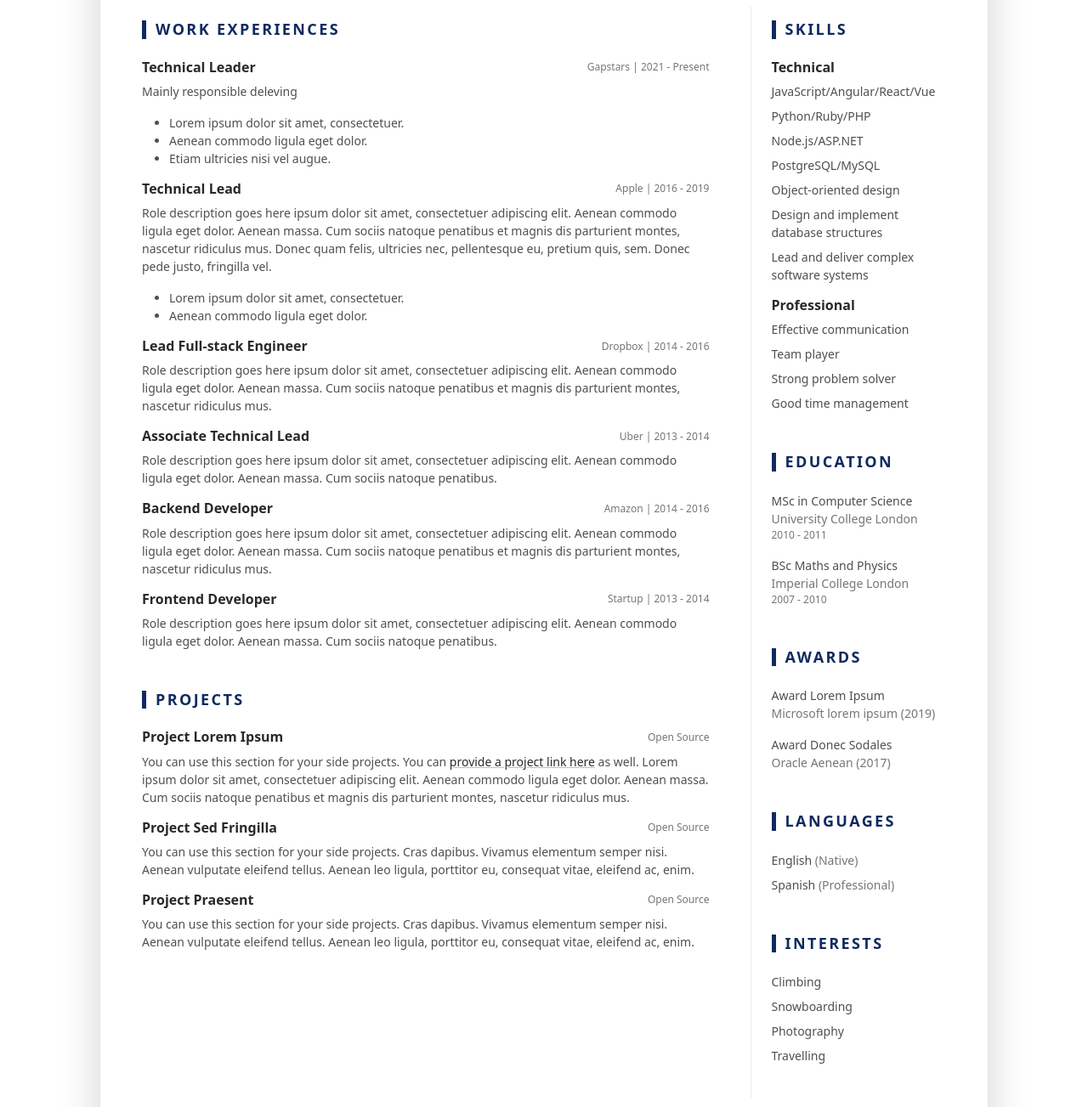
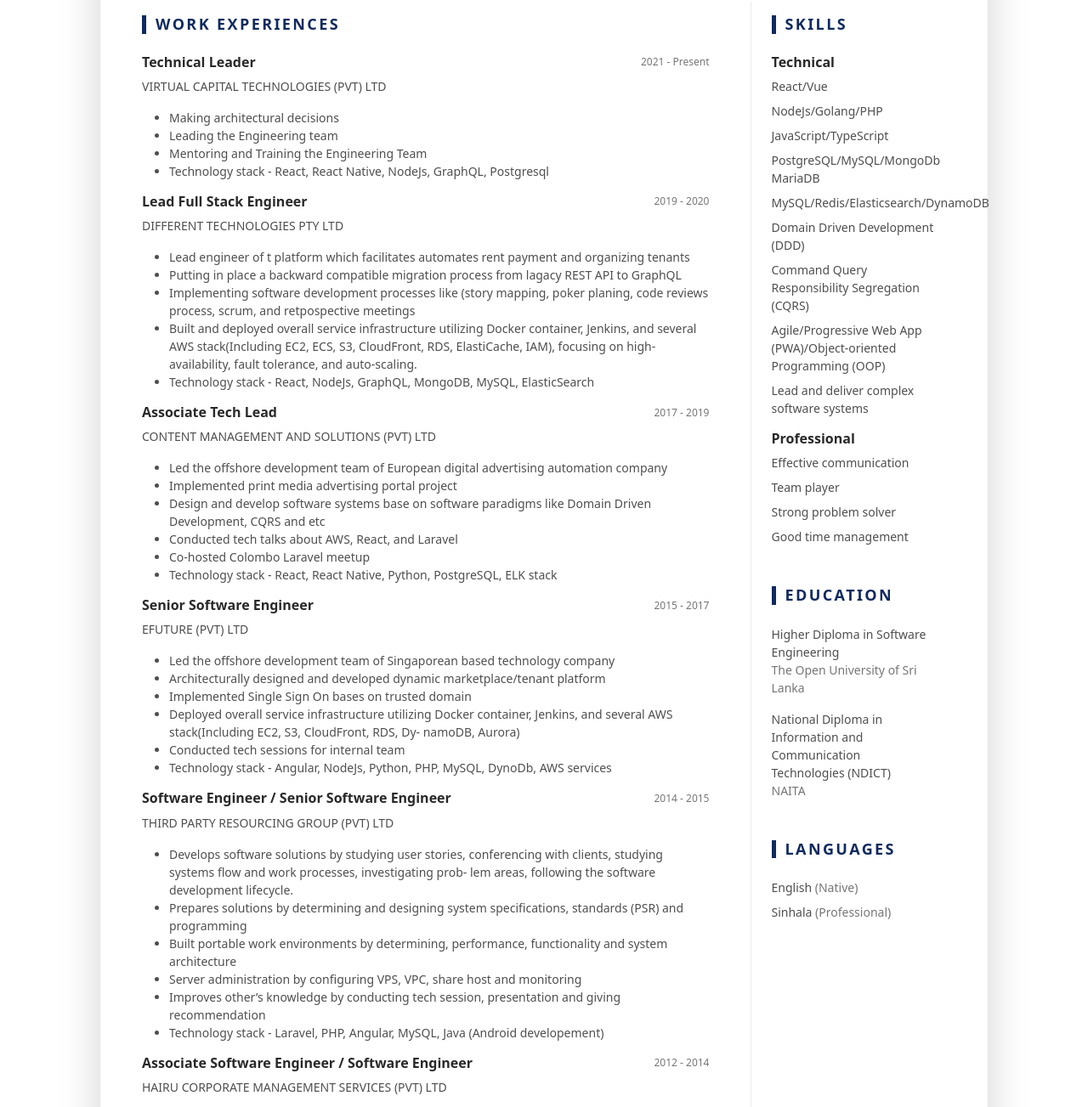
Before and after one commit to sanathks/resume, a plain HTML site: page index.html in a window 1280 px wide. Shown: the part 409-1712 px from the top of the page at 85% size. Drawn offline with Linux system fonts and the light colour scheme.

Commit message:
add content

```diff
--- a/index.html
+++ b/index.html
@@ -1,7 +1,7 @@
 <!DOCTYPE html>
 <html lang="en">
 <head>
-	<title>DevResume - Bootstrap 4 Resume/CV Template For Software Developers</title>
+	<title>Sanath Samarasinghe - RÉSUMÉ</title>
 
 	<!-- Meta -->
 	<meta charset="utf-8">
@@ -53,7 +53,10 @@
 						</div>
 
 						<div class="col text-start">
-							<p class="mb-0">Summarise your career here. <a class="theme-link" href="https://themes.3rdwavemedia.com/resources/sketch-template/resume-sketch-sketch-resume-template-for-software-developers/" target="_blank">You can make a PDF version of your resume using our free Sketch template here</a>. Donec quam felis, ultricies nec, pellentesque eu. Lorem ipsum dolor sit amet, consectetuer adipiscing elit. Aenean commodo ligula eget dolor. Aenean massa. Cum sociis natoque penatibus et magnis dis parturient montes, nascetur ridiculus mus. Donec quam felis, ultricies nec, pellentesque eu, pretium quis, sem.  Maecenas nec odio et ante tincidunt tempus. Donec vitae sapien ut libero venenatis faucibus. Nullam quis ante. Etiam sit amet orci eget eros faucibus tincidunt. Duis leo. Sed fringilla mauris sit amet nibh. </p>
+							<p class="mb-0">
+								An experienced technical leader and a team player with strong interpersonal skills and process a flexible and detail-oriented attitude. The driven
+								factor of my nine years of experience was the challenges and learning. I’m willing to take any challenges coming in my way as motivation
+							</p>
 						</div><!--//col-->
 					</div>
 				</div><!--//resume-intro-->
@@ -63,124 +66,156 @@
 						<div class="resume-main col-12 col-lg-8 col-xl-9   pe-0   pe-lg-5">
 							<section class="work-section py-3">
 								<h3 class="text-uppercase resume-section-heading mb-4">Work Experiences</h3>
+
+								<!--<div class="item mb-3">
+									<div class="item-heading row align-items-center mb-2">
+										<h4 class="item-title col-12 col-md-6 col-lg-8 mb-2 mb-md-0">Technical Leader</h4>
+										<div class="item-meta col-12 col-md-6 col-lg-4 text-muted text-start text-md-end">
+											2021 - Present
+										</div>
+									</div>
+									<div class="item-content">
+										<p> Gapstars  </p>
+										<ul class="resume-list">
+											<li>Making architectural decisions</li>
+											<li>Leading the Engineering team</li>
+											<li>Mentoring and Training the Engineering Team</li>
+											<li>Technology stack - React, React Native, NodeJs, GraphQL, Postgresql</li>
+										</ul>
+									</div>
+								</div>&lt;!&ndash;//GS&ndash;&gt;-->
 								<div class="item mb-3">
 									<div class="item-heading row align-items-center mb-2">
 										<h4 class="item-title col-12 col-md-6 col-lg-8 mb-2 mb-md-0">Technical Leader</h4>
 										<div class="item-meta col-12 col-md-6 col-lg-4 text-muted text-start text-md-end">
-											Gapstars | 2021 - Present
+											2021 - Present
 										</div>
 									</div>
 									<div class="item-content">
-										<p> Mainly responsible deleving  </p>
+										<p> VIRTUAL CAPITAL TECHNOLOGIES (PVT) LTD  </p>
 										<ul class="resume-list">
-											<li>Lorem ipsum dolor sit amet, consectetuer.</li>
-											<li>Aenean commodo ligula eget dolor.</li>
-											<li>Etiam ultricies nisi vel augue.</li>
+											<li>Making architectural decisions</li>
+											<li>Leading the Engineering team</li>
+											<li>Mentoring and Training the Engineering Team</li>
+											<li>Technology stack - React, React Native, NodeJs, GraphQL, Postgresql</li>
 										</ul>
 									</div>
-								</div><!--//item-->
+								</div><!--//VC-->
+
 								<div class="item mb-3">
 									<div class="item-heading row align-items-center mb-2">
-										<h4 class="item-title col-12 col-md-6 col-lg-8 mb-2 mb-md-0">
-											Technical Lead
-										</h4>
-										<div class="item-meta col-12 col-md-6 col-lg-4 text-muted text-start text-md-end">Apple | 2016 - 2019</div>
-
+										<h4 class="item-title col-12 col-md-6 col-lg-8 mb-2 mb-md-0">Lead Full Stack Engineer</h4>
+										<div class="item-meta col-12 col-md-6 col-lg-4 text-muted text-start text-md-end">
+											2019 - 2020
+										</div>
 									</div>
 									<div class="item-content">
-										<p>Role description goes here ipsum dolor sit amet, consectetuer adipiscing elit. Aenean commodo ligula eget dolor. Aenean massa. Cum sociis natoque penatibus et magnis dis parturient montes, nascetur ridiculus mus. Donec quam felis, ultricies nec, pellentesque eu, pretium quis, sem. Donec pede justo, fringilla vel.</p>
+										<p> DIFFERENT TECHNOLOGIES PTY LTD  </p>
 										<ul class="resume-list">
-											<li>Lorem ipsum dolor sit amet, consectetuer.</li>
-											<li>Aenean commodo ligula eget dolor.</li>
+											<li>Lead engineer of t platform which facilitates automates rent payment and organizing tenants</li>
+											<li>Putting in place a backward compatible migration process from lagacy REST API to GraphQL</li>
+											<li>Implementing software development processes like (story mapping, poker planing, code reviews process, scrum, and retpospective meetings</li>
+											<li>Built and deployed overall service infrastructure utilizing Docker container, Jenkins, and several AWS stack(Including EC2, ECS, S3, CloudFront,
+												RDS, ElastiCache, IAM), focusing on high-availability, fault tolerance, and auto-scaling.</li>
+											<li>Technology stack - React, NodeJs, GraphQL, MongoDB, MySQL, ElasticSearch</li>
 										</ul>
 									</div>
-								</div><!--//item-->
+								</div><!--//DIF-->
+
 								<div class="item mb-3">
 									<div class="item-heading row align-items-center mb-2">
-										<h4 class="item-title col-12 col-md-6 col-lg-8 mb-2 mb-md-0">
-											Lead Full-stack Engineer
-										</h4>
+										<h4 class="item-title col-12 col-md-6 col-lg-8 mb-2 mb-md-0">Associate Tech Lead</h4>
 										<div class="item-meta col-12 col-md-6 col-lg-4 text-muted text-start text-md-end">
-											Dropbox | 2014 - 2016
+											2017 - 2019
 										</div>
-
 									</div>
 									<div class="item-content">
-										<p>Role description goes here ipsum dolor sit amet, consectetuer adipiscing elit. Aenean commodo ligula eget dolor. Aenean massa. Cum sociis natoque penatibus et magnis dis parturient montes, nascetur ridiculus mus.</p>
+										<p> CONTENT MANAGEMENT AND SOLUTIONS (PVT) LTD </p>
+										<ul class="resume-list">
+											<li>Led the offshore development team of European digital advertising automation company</li>
+											<li>Implemented print media advertising portal project</li>
+											<li>Design and develop software systems base on software paradigms like Domain Driven Development, CQRS and etc</li>
+											<li>Conducted tech talks about AWS, React, and Laravel</li>
+											<li>Co-hosted Colombo Laravel meetup</li>
+											<li>Technology stack - React, React Native, Python, PostgreSQL, ELK stack</li>
+										</ul>
 									</div>
-								</div><!--//item-->
-								<div class="item">
+								</div><!--//CMS-->
+
+								<div class="item mb-3">
 									<div class="item-heading row align-items-center mb-2">
-										<h4 class="item-title col-12 col-md-6 col-lg-8 mb-2 mb-md-0">
-											Associate Technical Lead
-										</h4>
-										<div class="item-meta col-12 col-md-6 col-lg-4 text-muted text-start text-md-end">Uber | 2013 - 2014</div>
-
+										<h4 class="item-title col-12 col-md-6 col-lg-8 mb-2 mb-md-0">Senior Software Engineer</h4>
+										<div class="item-meta col-12 col-md-6 col-lg-4 text-muted text-start text-md-end">
+											2015 - 2017
+										</div>
 									</div>
 									<div class="item-content">
-										<p>Role description goes here ipsum dolor sit amet, consectetuer adipiscing elit. Aenean commodo ligula eget dolor. Aenean massa. Cum sociis natoque penatibus. </p>
+										<p> EFUTURE (PVT) LTD  </p>
+										<ul class="resume-list">
+											<li>Led the offshore development team of Singaporean based technology company</li>
+											<li>Architecturally designed and developed dynamic marketplace/tenant platform</li>
+											<li>Implemented Single Sign On bases on trusted domain</li>
+											<li>Deployed overall service infrastructure utilizing Docker container, Jenkins, and several AWS stack(Including EC2, S3, CloudFront, RDS, Dy-
+												namoDB, Aurora)</li>
+											<li>Conducted tech sessions for internal team</li>
+											<li>Technology stack - Angular, NodeJs, Python, PHP, MySQL, DynoDb, AWS services</li>
+										</ul>
 									</div>
-								</div><!--//item-->
-								<div class="item">
+								</div><!--//EF-->
+
+								<div class="item mb-3">
 									<div class="item-heading row align-items-center mb-2">
-										<h4 class="item-title col-12 col-md-6 col-lg-8 mb-2 mb-md-0">Backend Developer</h4>
-										<div class="item-meta col-12 col-md-6 col-lg-4 text-muted text-start text-md-end">Amazon | 2014 - 2016</div>
-
+										<h4 class="item-title col-12 col-md-6 col-lg-8 mb-2 mb-md-0">Software Engineer / Senior Software Engineer</h4>
+										<div class="item-meta col-12 col-md-6 col-lg-4 text-muted text-start text-md-end">
+											2014 - 2015
+										</div>
 									</div>
 									<div class="item-content">
-										<p>Role description goes here ipsum dolor sit amet, consectetuer adipiscing elit. Aenean commodo ligula eget dolor. Aenean massa. Cum sociis natoque penatibus et magnis dis parturient montes, nascetur ridiculus mus.</p>
+										<p> THIRD PARTY RESOURCING GROUP (PVT) LTD  </p>
+										<ul class="resume-list">
+											<li>Develops software solutions by studying user stories, conferencing with clients, studying systems flow and work processes, investigating prob-
+												lem areas, following the software development lifecycle.</li>
+											<li>Prepares solutions by determining and designing system specifications, standards (PSR) and programming</li>
+											<li>Built portable work environments by determining, performance, functionality and system architecture</li>
+											<li>Server administration by configuring VPS, VPC, share host and monitoring</li>
+											<li>Improves other’s knowledge by conducting tech session, presentation and giving recommendation</li>
+											<li>Technology stack - Laravel, PHP, Angular, MySQL, Java (Android developement)</li>
+										</ul>
 									</div>
-								</div><!--//item-->
-								<div class="item">
+								</div><!--//3PRG-->
+
+								<div class="item mb-3">
 									<div class="item-heading row align-items-center mb-2">
-										<h4 class="item-title col-12 col-md-6 col-lg-8 mb-2 mb-md-0">Frontend Developer</h4>
-										<div class="item-meta col-12 col-md-6 col-lg-4 text-muted text-start text-md-end">Startup | 2013 - 2014</div>
-
+										<h4 class="item-title col-12 col-md-6 col-lg-8 mb-2 mb-md-0">Associate Software Engineer / Software Engineer</h4>
+										<div class="item-meta col-12 col-md-6 col-lg-4 text-muted text-start text-md-end">
+											2012 - 2014
+										</div>
 									</div>
 									<div class="item-content">
-										<p>Role description goes here ipsum dolor sit amet, consectetuer adipiscing elit. Aenean commodo ligula eget dolor. Aenean massa. Cum sociis natoque penatibus. </p>
+										<p> HAIRU CORPORATE MANAGEMENT SERVICES (PVT) LTD  </p>
+										<ul class="resume-list">
+											<li>Maintaining existing systems</li>
+											<li>Technology stack - Mikroc, PHP, C-sharp, VB.net</li>
+										</ul>
 									</div>
-								</div><!--//item-->
+								</div><!--//HCE-->
+
 
 							</section><!--//work-section-->
 
 
 							<section class="project-section py-3">
-								<h3 class="text-uppercase resume-section-heading mb-4">Projects</h3>
+								<h3 class="text-uppercase resume-section-heading mb-4">Certifications</h3>
 								<div class="item mb-3">
-									<div class="item-heading row align-items-center mb-2">
-										<h4 class="item-title col-12 col-md-6 col-lg-8 mb-2 mb-md-0">Project Lorem Ipsum</h4>
-										<div class="item-meta col-12 col-md-6 col-lg-4 text-muted text-start text-md-end">Open Source</div>
+									<h4 class="item-title col-12 col-md-6 col-lg-8 mb-2 mb-md-0">Zend Certified Engineer (PHP)</h4>
+								</div><!--//item-->
+								<div class="item mb-3">
+									<h4 class="item-title col-12 col-md-6 col-lg-8 mb-2 mb-md-0">Certification in E-commerce and E-marketing</h4>
+								</div><!--//item-->
+								<div class="item mb-3">
+									<h4 class="item-title col-12 col-md-6 col-lg-8 mb-2 mb-md-0">CCertification in Java 7</h4>
+								</div><!--//item-->
 
-									</div>
-									<div class="item-content">
-										<p>You can use this section for your side projects. You can <a href="#" class="theme-link">provide a project link here</a> as well. Lorem ipsum dolor sit amet, consectetuer adipiscing elit. Aenean commodo ligula eget dolor. Aenean massa. Cum sociis natoque penatibus et magnis dis parturient montes, nascetur ridiculus mus.</p>
-
-
-									</div>
-								</div><!--//item-->
-								<div class="item">
-									<div class="item-heading row align-items-center mb-2">
-										<h4 class="item-title col-12 col-md-6 col-lg-8 mb-2 mb-md-0">Project Sed Fringilla</h4>
-										<div class="item-meta col-12 col-md-6 col-lg-4 text-muted text-start text-md-end">Open Source</div>
-
-									</div>
-									<div class="item-content">
-										<p>You can use this section for your side projects. Cras dapibus. Vivamus elementum semper nisi. Aenean vulputate eleifend tellus. Aenean leo ligula, porttitor eu, consequat vitae, eleifend ac, enim.</p>
-
-									</div>
-								</div><!--//item-->
-								<div class="item">
-									<div class="item-heading row align-items-center mb-2">
-										<h4 class="item-title col-12 col-md-6 col-lg-8 mb-2 mb-md-0">Project Praesent </h4>
-										<div class="item-meta col-12 col-md-6 col-lg-4 text-muted text-start text-md-end">Open Source</div>
-
-									</div>
-									<div class="item-content">
-										<p>You can use this section for your side projects. Cras dapibus. Vivamus elementum semper nisi. Aenean vulputate eleifend tellus. Aenean leo ligula, porttitor eu, consequat vitae, eleifend ac, enim.</p>
-
-									</div>
-								</div><!--//item-->
 							</section><!--//project-section-->
 						</div><!--//resume-main-->
 						<aside class="resume-aside col-12 col-lg-4 col-xl-3 px-lg-4 pb-lg-4">
@@ -189,12 +224,14 @@
 								<div class="item">
 									<h4 class="item-title">Technical</h4>
 									<ul class="list-unstyled resume-skills-list">
-										<li class="mb-2">JavaScript/Angular/React/Vue</li>
-										<li class="mb-2">Python/Ruby/PHP<li>
-											<li class="mb-2">Node.js/ASP.NET</li>
-											<li class="mb-2">PostgreSQL/MySQL</li>
-											<li class="mb-2">Object-oriented design</li>
-											<li class="mb-2">Design and implement database structures</li>
+										<li class="mb-2">React/Vue</li>
+										<li class="mb-2">NodeJs/Golang/PHP<li>
+											<li class="mb-2">JavaScript/TypeScript</li>
+											<li class="mb-2">PostgreSQL/MySQL/MongoDb MariaDB</li>
+											<li class="mb-2">MySQL/Redis/Elasticsearch/DynamoDB</li>
+											<li class="mb-2">Domain Driven Development (DDD)</li>
+											<li class="mb-2">Command Query Responsibility Segregation (CQRS)</li>
+											<li class="mb-2">Agile/Progressive Web App (PWA)/Object-oriented Programming (OOP)</li>
 											<li>Lead and deliver complex software systems</li>
 										</ul>
 									</div><!--//item-->
@@ -212,18 +249,16 @@
 										<h3 class="text-uppercase resume-section-heading mb-4">Education</h3>
 										<ul class="list-unstyled resume-education-list">
 											<li class="mb-3">
-												<div class="resume-degree font-weight-bold">MSc in Computer Science</div>
-												<div class="resume-degree-org text-muted">University College London</div>
-												<div class="resume-degree-time text-muted">2010 - 2011</div>
+												<div class="resume-degree font-weight-bold">Higher Diploma in Software Engineering</div>
+												<div class="resume-degree-org text-muted">The Open University of Sri Lanka</div>
 											</li>
 											<li>
-												<div class="resume-degree font-weight-bold">BSc Maths and Physics</div>
-												<div class="resume-degree-org text-muted">Imperial College London</div>
-												<div class="resume-degree-time text-muted">2007 - 2010</div>
+												<div class="resume-degree font-weight-bold">National Diploma in Information and Communication Technologies (NDICT)</div>
+												<div class="resume-degree-org text-muted">NAITA</div>
 											</li>
 										</ul>
 									</section><!--//education-section-->
-									<section class="education-section py-3">
+									<!--<section class="education-section py-3">
 										<h3 class="text-uppercase resume-section-heading mb-4">Awards</h3>
 										<ul class="list-unstyled resume-awards-list">
 											<li class="mb-3">
@@ -235,15 +270,15 @@
 												<div class="text-muted">Oracle Aenean (2017)</div>
 											</li>
 										</ul>
-									</section><!--//education-section-->
+									</section>&lt;!&ndash;//education-section&ndash;&gt;-->
 									<section class="skills-section py-3">
 										<h3 class="text-uppercase resume-section-heading mb-4">Languages</h3>
 										<ul class="list-unstyled resume-lang-list">
 											<li class="mb-2">English <span class="text-muted">(Native)</span></li>
-											<li>Spanish <span class="text-muted">(Professional)</span></li>
+											<li>Sinhala <span class="text-muted">(Professional)</span></li>
 										</ul>
 									</section><!--//certificates-section-->
-									<section class="skills-section py-3">
+									<!--<section class="skills-section py-3">
 										<h3 class="text-uppercase resume-section-heading mb-4">Interests</h3>
 										<ul class="list-unstyled resume-interests-list mb-0">
 											<li class="mb-2">Climbing</li>
@@ -251,7 +286,7 @@
 											<li class="mb-2">Photography</li>
 											<li>Travelling</li>
 										</ul>
-									</section><!--//certificates-section-->
+									</section>--><!--//certificates-section-->
 
 								</aside><!--//resume-aside-->
 							</div><!--//row-->
```
